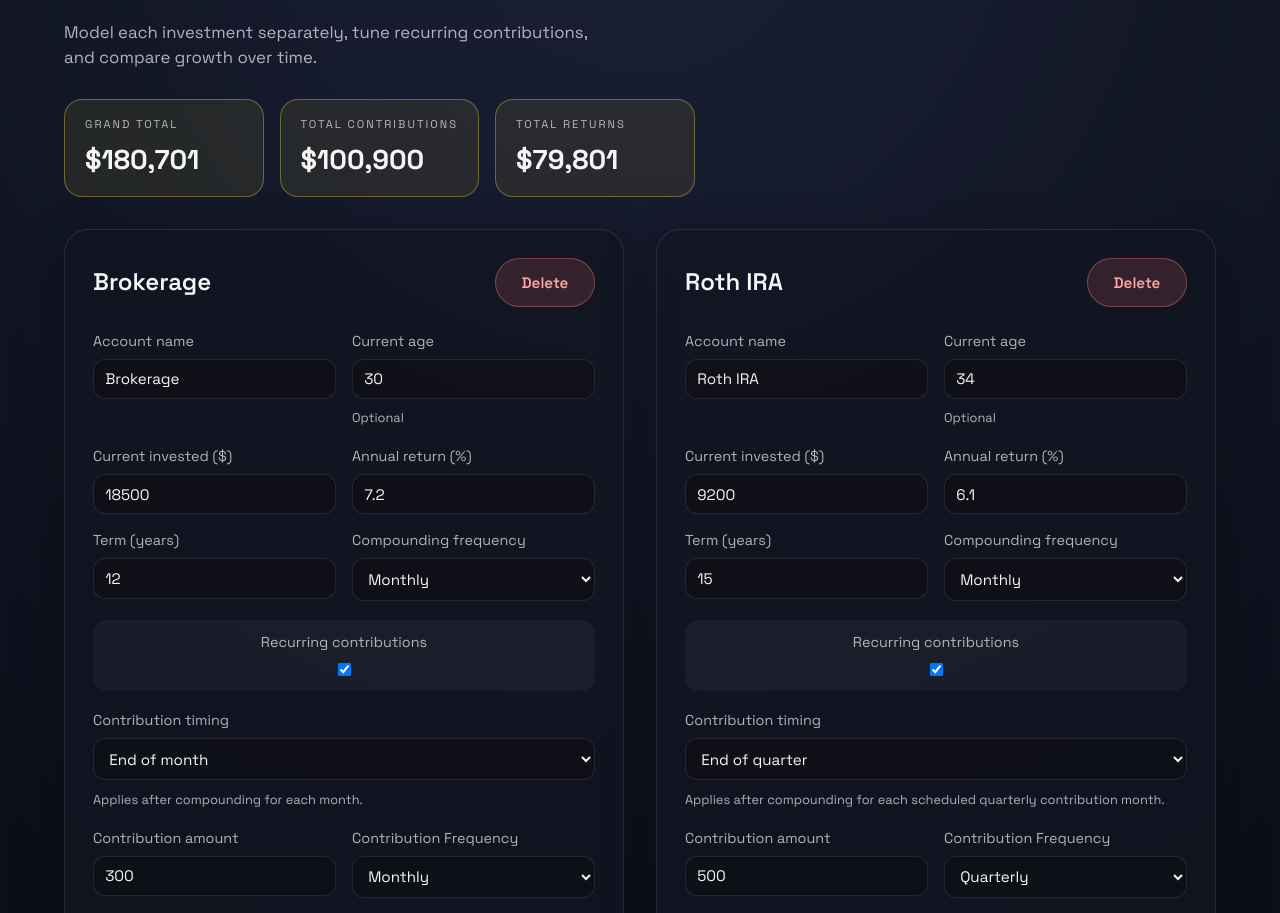
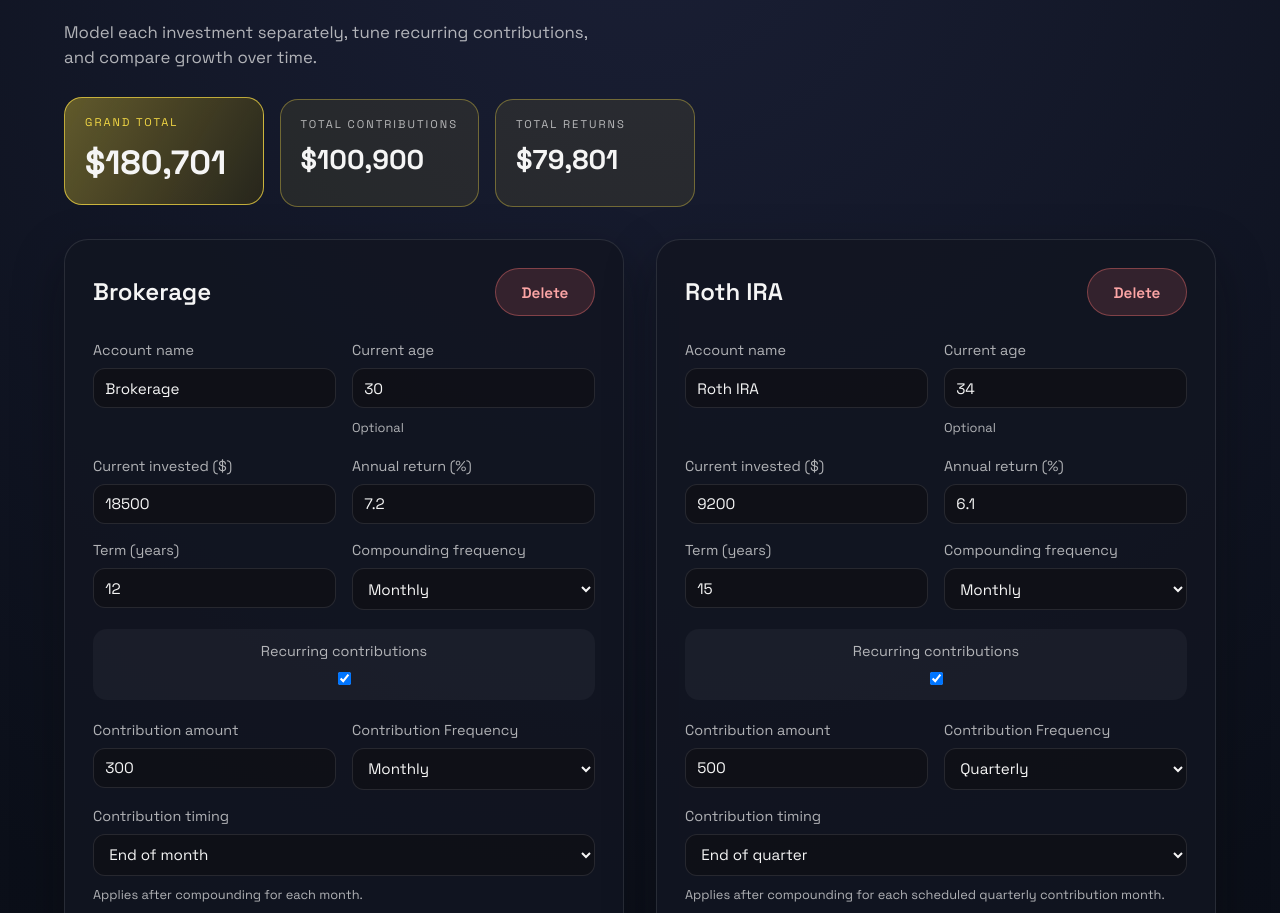
Before and after one commit to jessica-iacovozzi/investment-tracker, a React (Vite) app: page / in a window 1280 px wide. Shown: the part 119-1032 px from the top of the page. Built offline with nearby package versions, Linux system fonts and the light colour scheme.

Commit message:
refactor: improve grand total card styling and reorganize contribution timing field layout

```diff
--- a/src/App.css
+++ b/src/App.css
@@ -58,6 +58,25 @@
   border-radius: 18px;
   background: rgba(253, 224, 71, 0.08);
   border: 1px solid rgba(253, 224, 71, 0.35);
+}
+
+.app__total-card--grand {
+  background: linear-gradient(
+      120deg,
+      rgba(253, 224, 71, 0.35),
+      rgba(250, 204, 21, 0.1)
+    ),
+    rgba(15, 18, 28, 0.85);
+  border: 1px solid rgba(253, 224, 71, 0.7);
+  transform: translateY(-2px);
+}
+
+.app__total-card--grand .app__total-card-label {
+  color: rgba(253, 224, 71, 0.95);
+}
+
+.app__total-card--grand .app__total-card-value {
+  font-size: 2.1rem;
 }
 
 .app__total-card-label {
@@ -362,6 +381,10 @@
   font-size: 0.9rem;
 }
 
+.field-group--full {
+  grid-column: 1 / -1;
+}
+
 .field-group--toggle {
   display: flex;
   align-items: center;
@@ -421,7 +444,7 @@
 
 .summary-card__title,
 .chart-card__title {
-  margin: 0 0 1rem;
+  margin: 0 0 0.75rem;
   font-size: 1.05rem;
 }
 
@@ -452,7 +475,7 @@
 }
 
 .recharts-default-legend {
-  margin-bottom: 0.75rem;
+  margin-bottom: 1.5rem !important;
 }
 
 @media (max-width: 900px) {
--- a/src/App.tsx
+++ b/src/App.tsx
@@ -216,7 +216,10 @@
           </p>
           {hasAccounts ? (
             <div className="app__totals" aria-live="polite">
-              <div className="app__total-card" aria-label="Grand total">
+              <div
+                className="app__total-card app__total-card--grand"
+                aria-label="Grand total"
+              >
                 <span className="app__total-card-label">Grand total</span>
                 <span className="app__total-card-value">
                   {formatCurrency(grandTotals.finalBalance)}
--- a/src/components/AccountForm.tsx
+++ b/src/components/AccountForm.tsx
@@ -443,29 +443,6 @@
         />
       </div>
 
-      {hasContribution ? (
-        <div className="field-group">
-          <label htmlFor={`${account.id}-timing`}>Contribution timing</label>
-          <select
-            id={`${account.id}-timing`}
-            value={normalizedTiming}
-            onChange={(event) =>
-              handleContributionTimingChange(event.target.value)
-            }
-            aria-describedby={`${account.id}-timing-help`}
-          >
-            {timingOptions.map((option) => (
-              <option key={option} value={option}>
-                {CONTRIBUTION_TIMING_LABELS[option]}
-              </option>
-            ))}
-          </select>
-          <p id={`${account.id}-timing-help`} className="field-help">
-            {timingHelpText}
-          </p>
-        </div>
-      ) : null}
-
       {hasContribution && account.contribution ? (
         <div className="field-row field-row--stack">
           <div className="field-group">
@@ -497,6 +474,27 @@
                 </option>
               ))}
             </select>
+          </div>
+
+          <div className="field-group field-group--full">
+            <label htmlFor={`${account.id}-timing`}>Contribution timing</label>
+            <select
+              id={`${account.id}-timing`}
+              value={normalizedTiming}
+              onChange={(event) =>
+                handleContributionTimingChange(event.target.value)
+              }
+              aria-describedby={`${account.id}-timing-help`}
+            >
+              {timingOptions.map((option) => (
+                <option key={option} value={option}>
+                  {CONTRIBUTION_TIMING_LABELS[option]}
+                </option>
+              ))}
+            </select>
+            <p id={`${account.id}-timing-help`} className="field-help">
+              {timingHelpText}
+            </p>
           </div>
 
             <div className="field-group">
```
Lines whose indentation alone changed are shown as unchanged.
